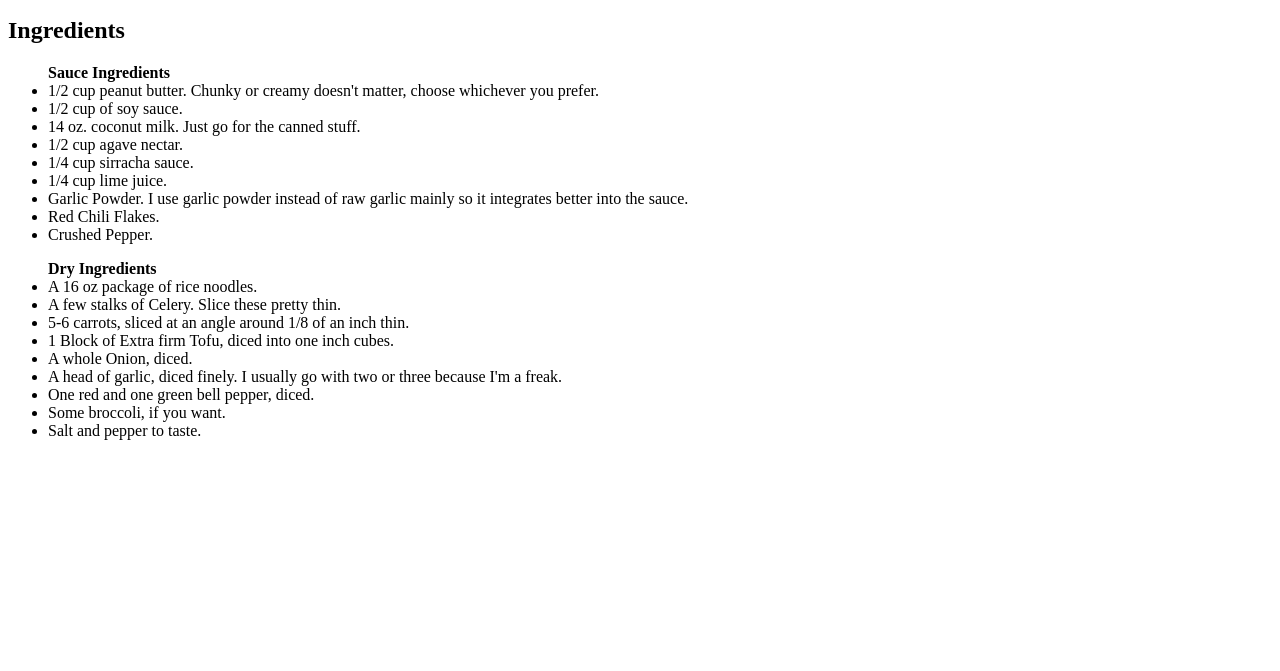
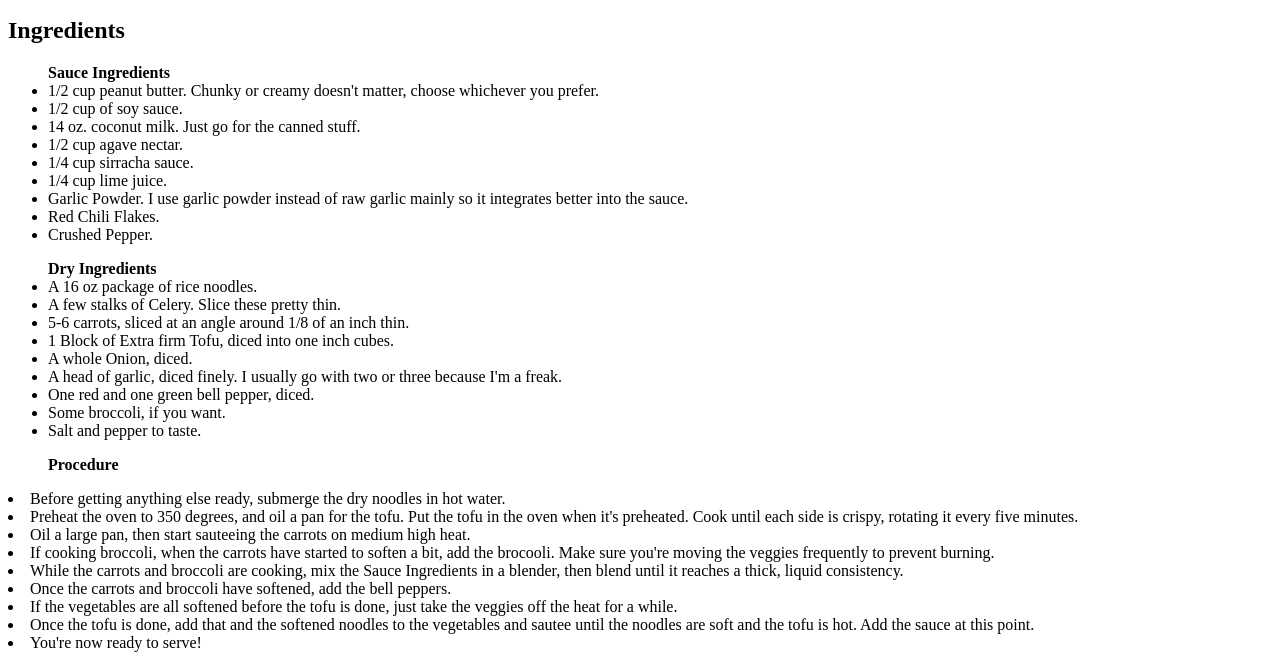
Before and after one commit to Blamelesfish/odin-recipes, a plain HTML site: page recipes/Valentines_Noodles.html in a window 1280 px wide. Shown: the part 129-800 px from the top of the page. Drawn offline with Linux system fonts and the light colour scheme.

Commit message:
Added procedure for cooking.

```diff
--- a/recipes/Valentines_Noodles.html
+++ b/recipes/Valentines_Noodles.html
@@ -32,6 +32,17 @@
 <li>Some broccoli, if you want.</li>
 <li>Salt and pepper to taste.</li>
 </ul>
+
+<ul><strong>Procedure</strong></ul>
+<li>Before getting anything else ready, submerge the dry noodles in hot water.</li>
+<li>Preheat the oven to 350 degrees, and oil a pan for the tofu. Put the tofu in the oven when it's preheated. Cook until each side is crispy, rotating it every five minutes.</li>
+<li>Oil a large pan, then start sauteeing the carrots on medium high heat.</li>
+<li>If cooking broccoli, when the carrots have started to soften a bit, add the brocooli. Make sure you're moving the veggies frequently to prevent burning.</li>
+<li>While the carrots and broccoli are cooking, mix the Sauce Ingredients in a blender, then blend until it reaches a thick, liquid consistency.</li>
+<li>Once the carrots and broccoli have softened, add the bell peppers.</li>
+<li>If the vegetables are all softened before the tofu is done, just take the veggies off the heat for a while.</li>
+<li>Once the tofu is done, add that and the softened noodles to the vegetables and sautee until the noodles are soft and the tofu is hot. Add the sauce at this point.</li>
+<li>You're now ready to serve!</li>
 </body>
 
 
```
